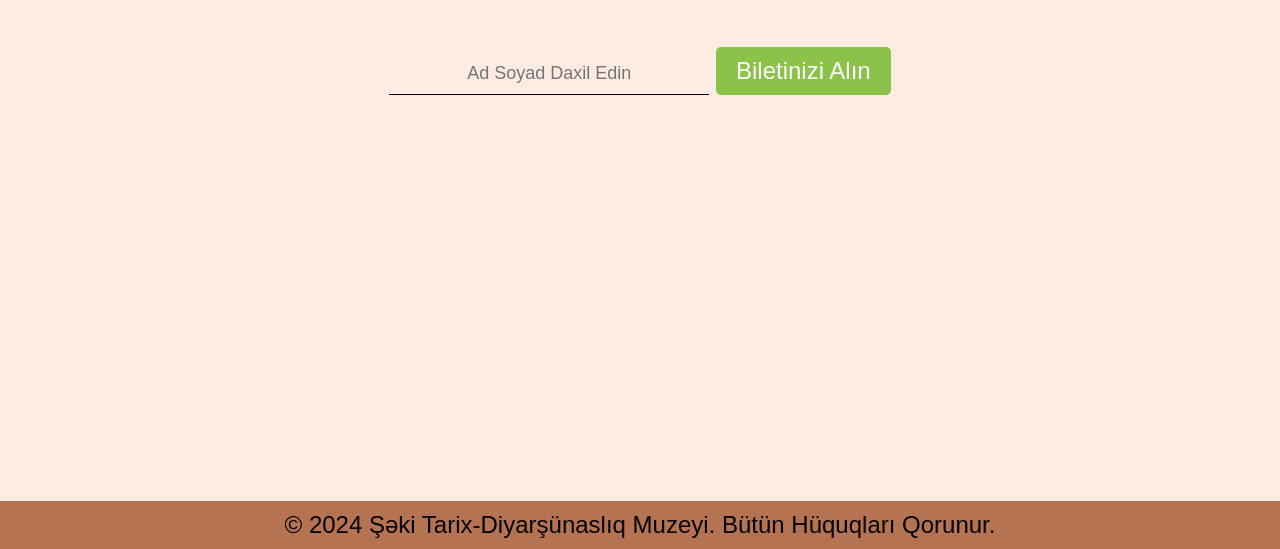
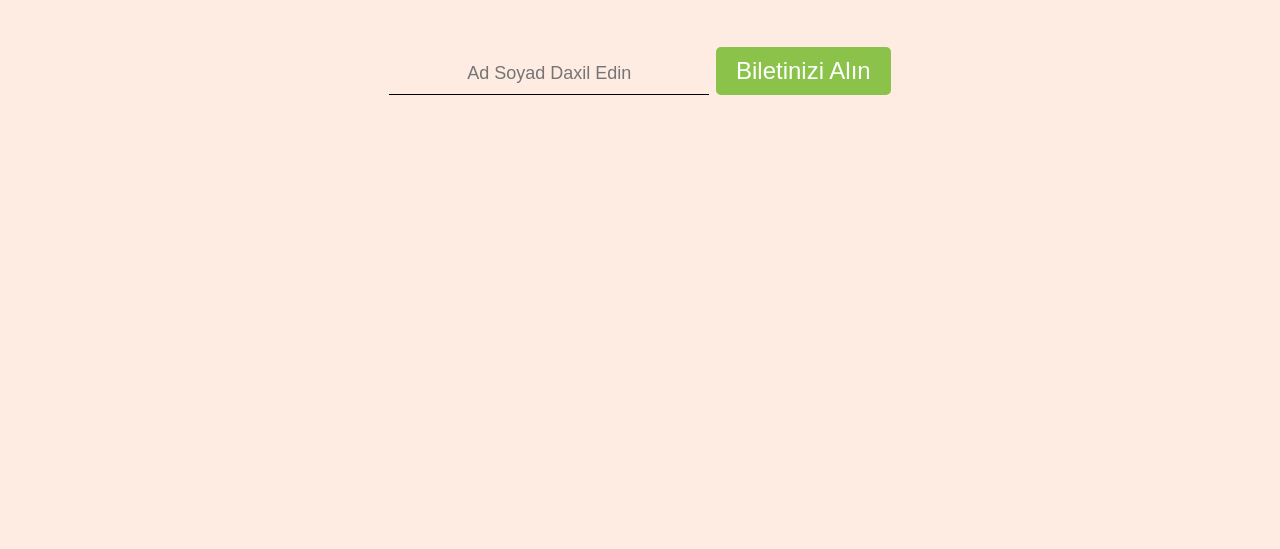
Before and after one commit to shekitarixdiyarshunasliqmuzeyi/Xatir-Bileti, a plain HTML site: page index.html in a window 1280 px wide. Shown: the part 417-966 px from the top of the page. After the commit the page ends 918 px from the top, so only its background shows below. Drawn offline with Linux system fonts and the light colour scheme.

Commit message:
index.html

```diff
--- a/index.html
+++ b/index.html
@@ -20,9 +20,7 @@
         <button id="submitBtn">Biletinizi Alın</button>
     </main>
     <iframe src="" id="mypdf" height="500px" width="500px" frameborder="0"></iframe>
-    <footer>
-        <p>&copy; 2024 Şəki Tarix-Diyarşünaslıq Muzeyi. Bütün Hüquqları Qorunur.</p>
-    </footer>
+
 
     <script async src="https://www.googletagmanager.com/gtag/js?id=G-9NSWYTQK45"></script>
     <script>
```
